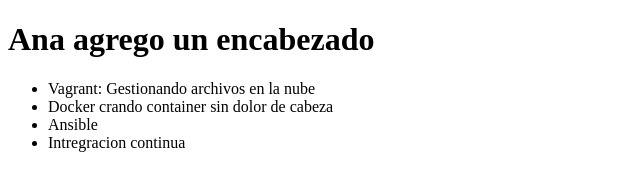
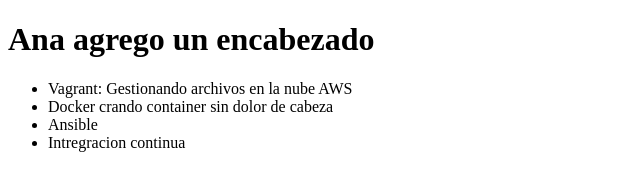
Before and after one commit to MauroGabler/alura-git, a plain HTML site: page index.html in a window 1280 px wide. Shown: the full height of the page, 0-640 px from the left. Drawn offline with Linux system fonts and the light colour scheme.

Commit message:
Agrando tipo de nube que usara en el curso de Vagrant

```diff
--- a/index.html
+++ b/index.html
@@ -9,7 +9,8 @@
 <body>
    <h1>Ana agrego un encabezado</h1>
    <ul>
-       <li>Vagrant: Gestionando archivos en la nube</li>
+
+       <li>Vagrant: Gestionando archivos en la nube AWS</li>
        <li>Docker crando container sin dolor de cabeza</li>
        <li>Ansible</li>
        <li>Intregracion continua</li>
```
